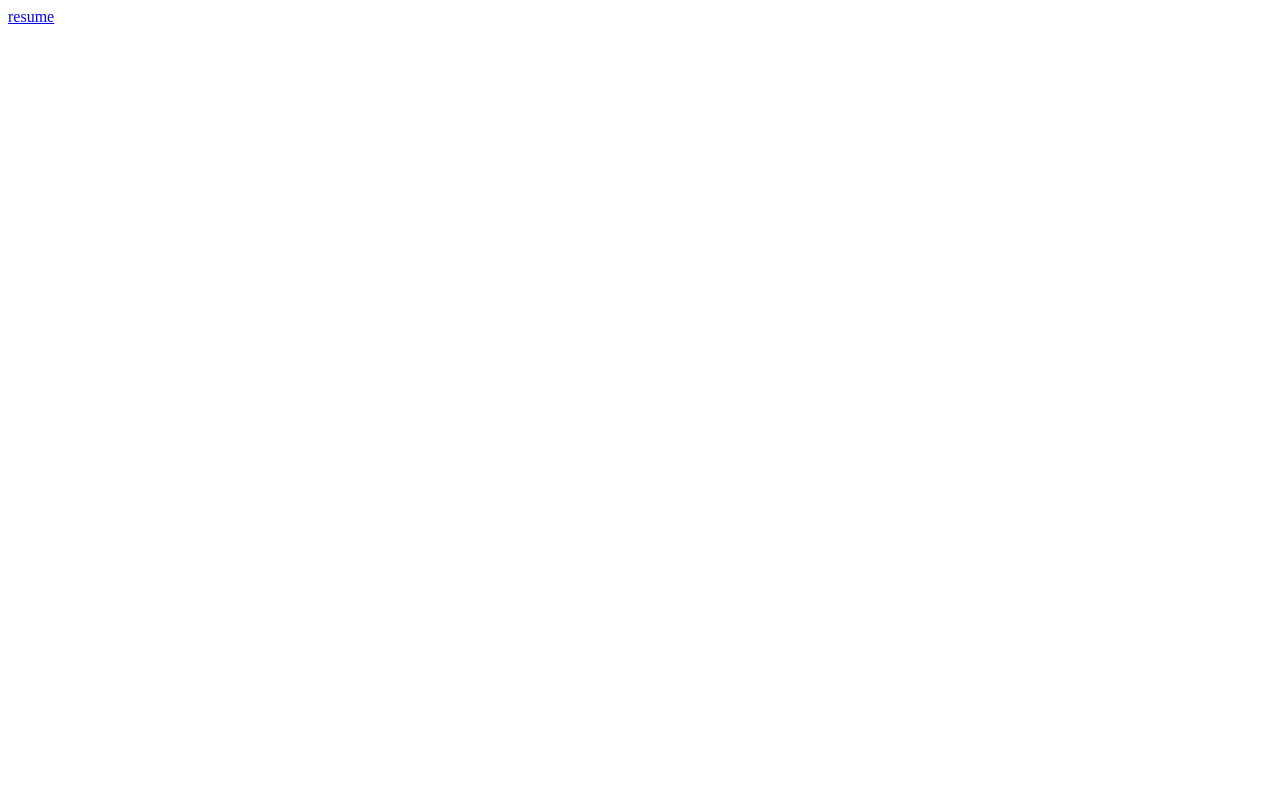
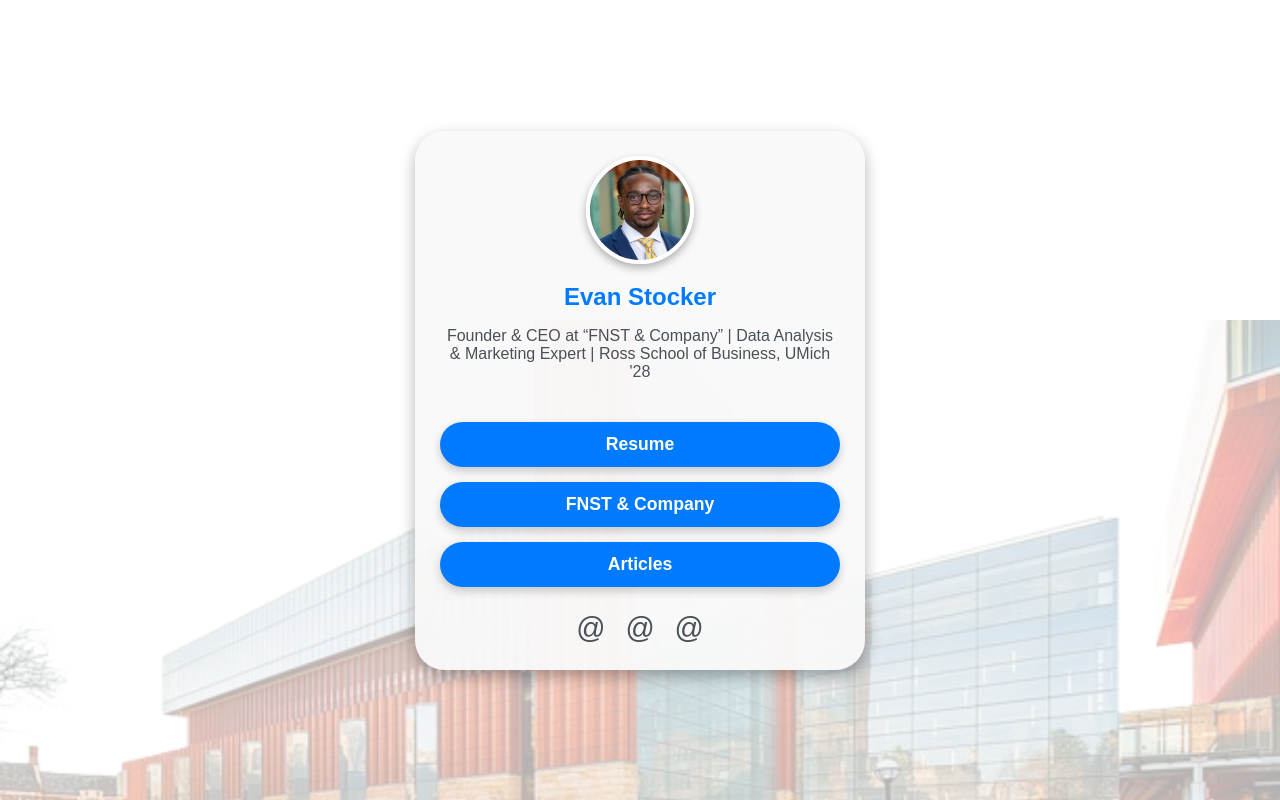
Before and after one commit to Channave/resumeSite, a plain HTML site: page sites/personal/index.html in a window 1280 px wide. Drawn offline with Linux system fonts and the light colour scheme.

Commit message:
Finished landing page design

```diff
--- a/sites/personal/index.html
+++ b/sites/personal/index.html
@@ -1 +1,30 @@
-<div><a href="./resume/index.html">resume</a></div>
+<!DOCTYPE html>
+<html lang="en">
+<head>
+  <meta charset="UTF-8">
+  <meta name="viewport" content="width=device-width, initial-scale=1.0">
+  <meta http-equiv="X-UA-Compatible" content="ie=edge">
+  <title>Landing Page</title>
+  <link rel="stylesheet" href="styles.css">
+</head>
+<body>
+  <div id="image-overlay"></div>
+  <div id="linktree">
+    <div id="profile">
+      <img src="Edited.jpg" alt="Profile Picture" class="profile-pic">
+      <h1>Evan Stocker</h1>
+      <p>Founder & CEO at “FNST & Company” | Data Analysis & Marketing Expert | Ross School of Business, UMich '28</p>
+    </div>
+    <nav id="buttons">
+      <a href="./resume/index.html" class="button">Resume</a>
+      <a href="#" class="button">FNST & Company</a>
+      <a href="#" class="button">Articles</a>
+    </nav>
+    <div id="social-icons">
+      <a href="#" class="icon">@</a>
+      <a href="#" class="icon">@</a>
+      <a href="#" class="icon">@</a>
+    </div>
+  </div>
+</body>
+</html>
--- /dev/null
+++ b/sites/personal/styles.css
@@ -0,0 +1,115 @@
+/* General body styling */
+body {
+    margin: 0;
+    display: flex;
+    justify-content: center;
+    align-items: center;
+    height: 100vh;
+    font-family: Arial, sans-serif;
+    color: #212529; /* Clean dark gray */
+    text-align: center;
+    background-color: #ffffff;
+    position: relative;
+    overflow: hidden;
+  }
+
+  /* Image overlay container */
+  #image-overlay {
+    position: absolute;
+    bottom: 0;
+    right: 0;
+    width: 100%;
+    height: 60%;
+    background-image: url('VectorRoss.png');
+    background-repeat: no-repeat;
+    background-size: cover;
+    background-position: center;
+    z-index: 1;
+    opacity: 0.3; /* Subtle fade for background */
+  }
+
+  /* Linktree container */
+  #linktree {
+    background-color: rgba(249, 249, 249, 0.95);
+    width: 400px;
+    padding: 25px;
+    border-radius: 30px;
+    display: flex;
+    flex-direction: column;
+    align-items: center;
+    gap: 25px;
+    box-shadow: 0 6px 15px rgba(0, 0, 0, 0.3);
+    position: relative;
+    z-index: 2;
+  }
+
+  /* Profile Section */
+  #profile {
+    text-align: center;
+  }
+
+  .profile-pic {
+    width: 100px;
+    height: 100px;
+    border-radius: 50%;
+    object-fit: cover;
+    border: 4px solid #ffffff; /* Clean white border */
+    box-shadow: 0 4px 8px rgba(0, 0, 0, 0.3);
+  }
+
+  #profile h1 {
+    font-size: 1.5rem;
+    font-weight: bold;
+    margin: 15px 0 10px;
+    color: #007bff; /* Clean blue */
+  }
+
+  #profile p {
+    font-size: 1rem;
+    color: #495057; /* Softer gray */
+  }
+
+  /* Buttons Section */
+  #buttons {
+    display: flex;
+    flex-direction: column;
+    gap: 15px;
+    width: 100%;
+  }
+
+  .button {
+    background-color: #007bff; /* Clean blue */
+    color: #ffffff; /* White text */
+    text-decoration: none;
+    padding: 12px 0;
+    border-radius: 25px;
+    font-size: 1.1rem;
+    font-weight: bold;
+    transition: transform 0.2s ease, background-color 0.2s ease;
+    display: block;
+    box-shadow: 0 4px 10px rgba(0, 0, 0, 0.2);
+    text-align: center;
+  }
+
+  .button:hover {
+    background-color: #0056b3; /* Darker blue on hover */
+    transform: scale(1.1);
+  }
+
+  /* Social Icons Section */
+  #social-icons {
+    display: flex;
+    gap: 20px;
+  }
+
+  .icon {
+    font-size: 1.8rem;
+    color: #495057; /* Neutral gray */
+    text-decoration: none;
+    transition: transform 0.2s ease, color 0.2s ease;
+  }
+
+  .icon:hover {
+    transform: scale(1.3);
+    color: #007bff; /* Clean blue on hover */
+  }
```
Also changed, not shown: sites/personal/Edited.jpg (added), sites/personal/VectorRoss.png (added), sites/personal/index.js (added).
